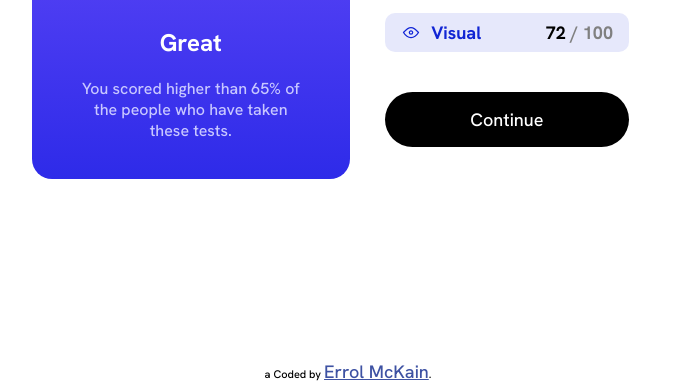
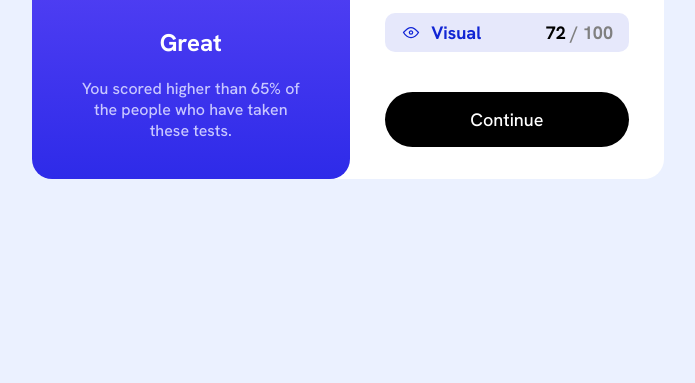
Before and after one commit to errolmckain/results-summary-component, a plain HTML site: page index.html in a window 1280 px wide. Shown: the part 440-823 px from the top of the page, without its empty margins (292-987 px from the left). After the commit the page ends 800 px from the top, so only its background shows below. Drawn offline with Linux system fonts and the light colour scheme.

Commit message:
Fixed card div to be center

```diff
--- a/index.html
+++ b/index.html
@@ -54,10 +54,6 @@
         <button>Continue</button>
       </div>
     </div>
-
-    <div class="attribution">a
-      Coded by <a href="#">Errol McKain</a>.
-    </div>
   </body>
 
 </html>
--- a/style.css
+++ b/style.css
@@ -9,7 +9,11 @@
 }
 
 body {
-  background-color: hsl(0, 0%, 100%);
+  min-height: 100vh;
+  background-color: hsl(221, 100%, 96%);
+  display: flex;
+  justify-content: center;
+  align-items: center;
 }
 
 .attribution {
@@ -22,10 +26,11 @@ body {
 }
 
 .card {
+  background-color: white;
   display: flex;
   justify-content: center;
   align-items: center;
-  height: 100vh;
+  border-radius: 20px;
 }
 
 .card-left {
```
